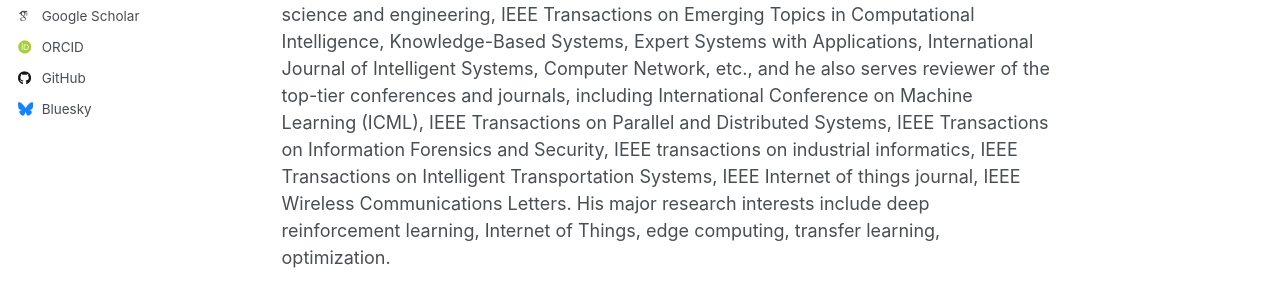
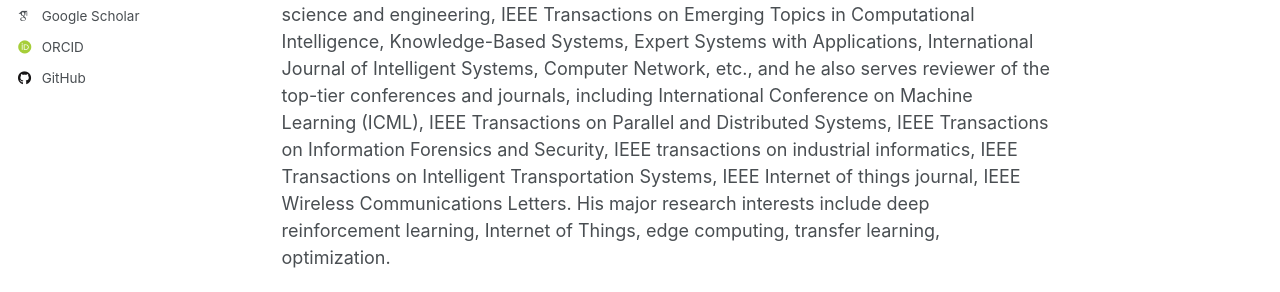
Before and after one commit to mjchen-cs/mjchen-cs.github.io, a Jekyll site: the page built from _pages/about.md, in a window 1280 px wide. Shown: the part 521-813 px from the top of the page. Built offline with Jekyll 4.4.1, drawn with Linux system fonts in a browser that asks for light colours; some web fonts are replaced.

Commit message:
_config.yml

```diff
--- a/_config.yml
+++ b/_config.yml
@@ -51,7 +51,7 @@ author:
   stackoverflow    : # User number or user number and name (i.e., use "1" or "1/jeff-atwood")
 
   # Social media
-  bluesky          : "bsky.app" # Replace this with you Bluesky username
+  #bluesky          : #"bsky.app" # Replace this with you Bluesky username
   facebook         : # Username
   flickr           : # Username
   foursquare       : # Username
```
